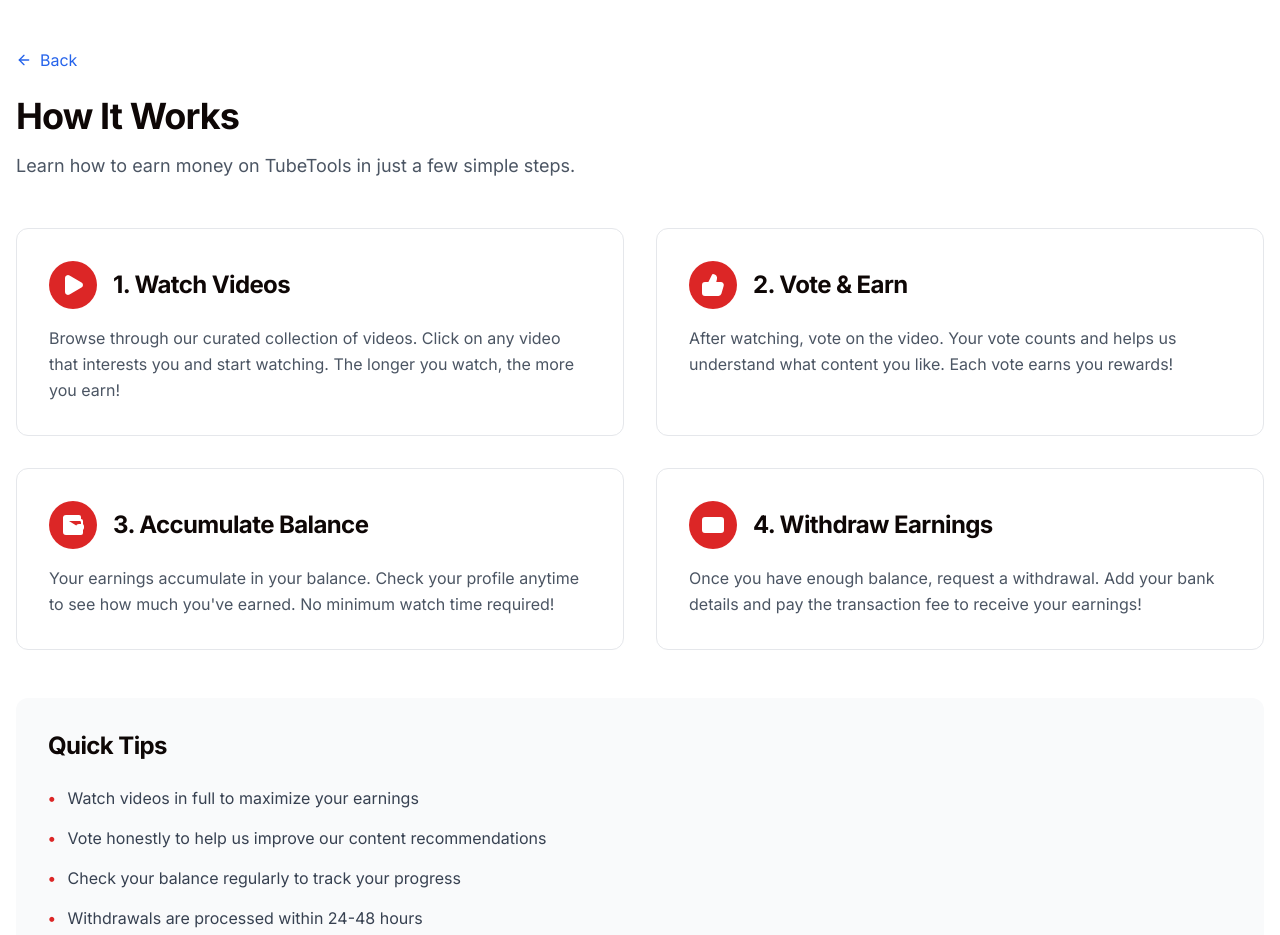
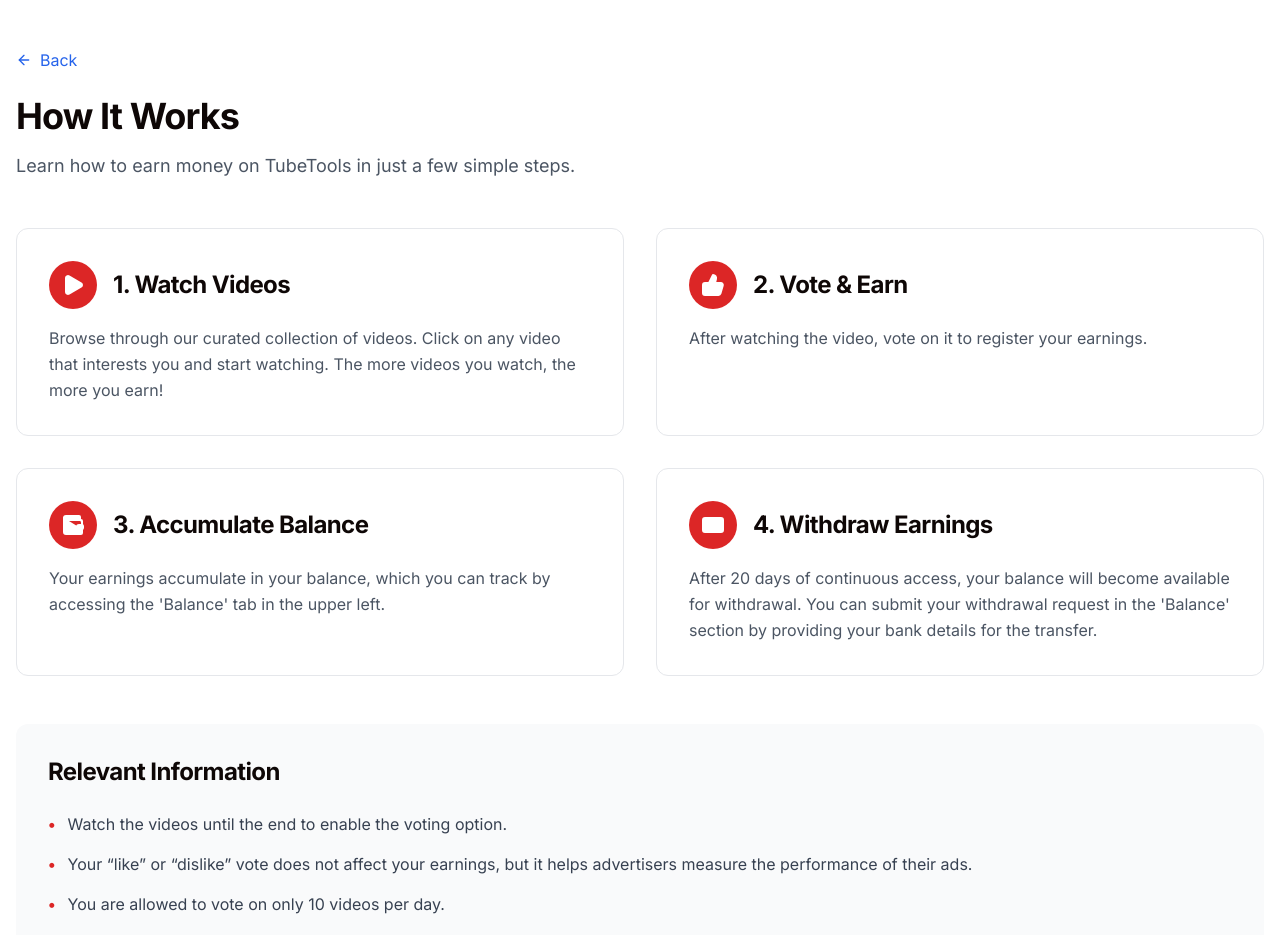
Before and after one commit to fullpropt/tubetools2, a React (Vite) app: page /how-it-works in a window 1280 px wide. Shown: the top 935 px of the page. Built offline with nearby package versions, Linux system fonts and the light colour scheme.

Commit message:
How it works Corrigido

```diff
--- a/client/pages/HowItWorks.tsx
+++ b/client/pages/HowItWorks.tsx
@@ -36,7 +36,7 @@
               <h2 className="text-2xl font-bold">1. Watch Videos</h2>
             </div>
             <p className="text-gray-600 leading-relaxed">
-              Browse through our curated collection of videos. Click on any video that interests you and start watching. The longer you watch, the more you earn!
+              Browse through our curated collection of videos. Click on any video that interests you and start watching. The more videos you watch, the more you earn!
             </p>
           </div>
 
@@ -49,7 +49,7 @@
               <h2 className="text-2xl font-bold">2. Vote & Earn</h2>
             </div>
             <p className="text-gray-600 leading-relaxed">
-              After watching, vote on the video. Your vote counts and helps us understand what content you like. Each vote earns you rewards!
+              After watching the video, vote on it to register your earnings.
             </p>
           </div>
 
@@ -62,7 +62,7 @@
               <h2 className="text-2xl font-bold">3. Accumulate Balance</h2>
             </div>
             <p className="text-gray-600 leading-relaxed">
-              Your earnings accumulate in your balance. Check your profile anytime to see how much you've earned. No minimum watch time required!
+              Your earnings accumulate in your balance, which you can track by accessing the 'Balance' tab in the upper left.
             </p>
           </div>
 
@@ -75,30 +75,34 @@
               <h2 className="text-2xl font-bold">4. Withdraw Earnings</h2>
             </div>
             <p className="text-gray-600 leading-relaxed">
-              Once you have enough balance, request a withdrawal. Add your bank details and pay the transaction fee to receive your earnings!
+              After 20 days of continuous access, your balance will become available for withdrawal. You can submit your withdrawal request in the 'Balance' section by providing your bank details for the transfer.
             </p>
           </div>
         </div>
 
         {/* FAQ Section */}
         <div className="bg-gray-50 rounded-lg p-8 mb-12">
-          <h2 className="text-2xl font-bold mb-6">Quick Tips</h2>
+          <h2 className="text-2xl font-bold mb-6">Relevant Information</h2>
           <ul className="space-y-4 text-gray-700">
             <li className="flex gap-3">
               <span className="text-red-600 font-bold">•</span>
-              <span>Watch videos in full to maximize your earnings</span>
+              <span>Watch the videos until the end to enable the voting option.</span>
             </li>
             <li className="flex gap-3">
               <span className="text-red-600 font-bold">•</span>
-              <span>Vote honestly to help us improve our content recommendations</span>
+              <span>Your “like” or “dislike” vote does not affect your earnings, but it helps advertisers measure the performance of their ads.</span>
             </li>
             <li className="flex gap-3">
               <span className="text-red-600 font-bold">•</span>
-              <span>Check your balance regularly to track your progress</span>
+              <span>You are allowed to vote on only 10 videos per day.</span>
             </li>
             <li className="flex gap-3">
               <span className="text-red-600 font-bold">•</span>
-              <span>Withdrawals are processed within 24-48 hours</span>
+              <span>Your balance will expire if you do not watch at least one ad per day.</span>
+            </li>
+            <li className="flex gap-3">
+              <span className="text-red-600 font-bold">•</span>
+              <span>Withdrawals are only allowed starting from $150. After making a withdrawal, you can request another one only after completing another 20 consecutive days.</span>
             </li>
           </ul>
         </div>
```
